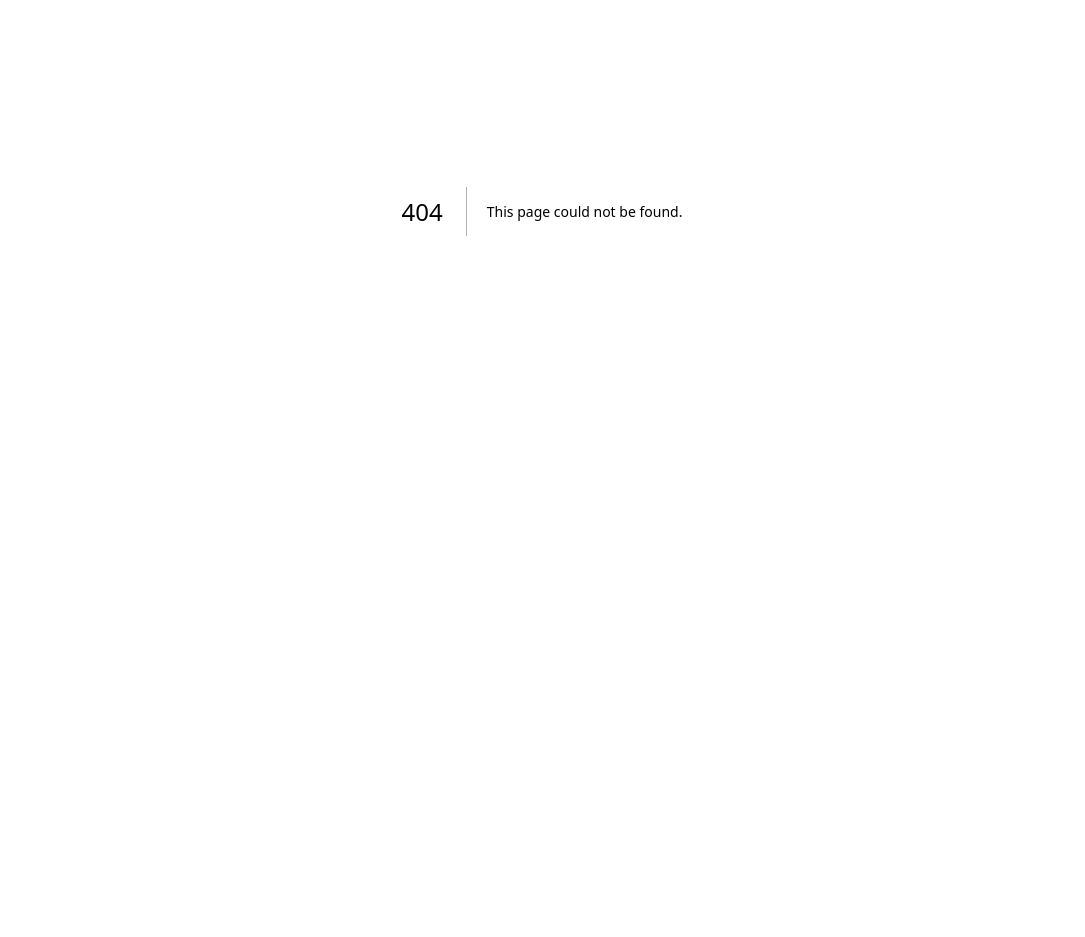
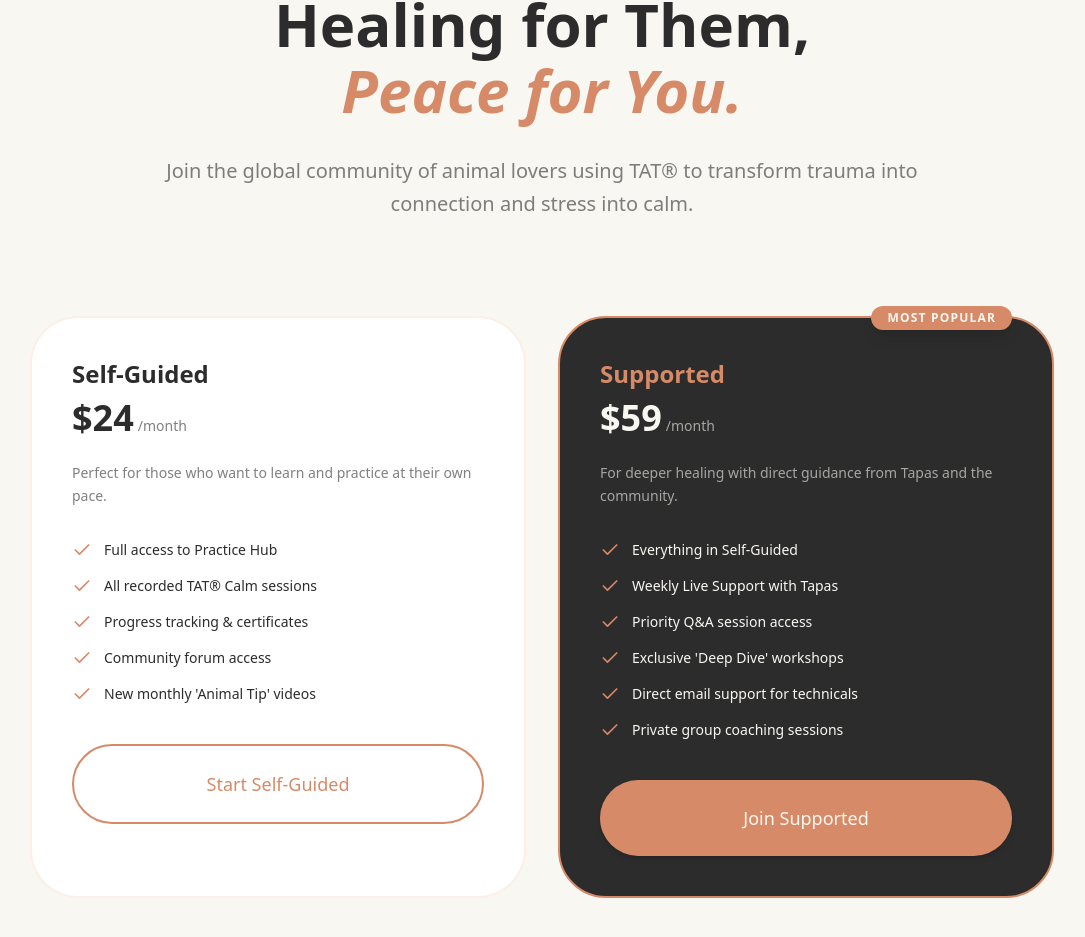
Before and after one commit to Siyoul-Jung/tat-calm-animals, a Next.js app: page /membership in a window 1280 px wide. Before the commit this address had no page. Shown: the part 189-1126 px from the top of the page, without its empty margins (98-1183 px from the left). Before the commit the page ends 800 px from the top, so only its background shows below. Built offline with nearby package versions, Linux system fonts and the light colour scheme.

Commit message:
feat: add membership detail page and integrate conversion funnel

```diff
--- /dev/null
+++ b/src/app/membership/page.tsx
@@ -0,0 +1,183 @@
+// src/app/membership/page.tsx
+'use client';
+
+import { motion } from 'framer-motion';
+import { Check, Star, ShieldCheck, Zap, Users, ShieldAlert, ChevronRight, HelpCircle } from 'lucide-react';
+import Button from '@/components/ui/Button';
+import Link from 'next/link';
+
+export default function MembershipPage() {
+  const tiers = [
+    {
+      name: "Self-Guided",
+      price: "24",
+      description: "Perfect for those who want to learn and practice at their own pace.",
+      features: [
+        "Full access to Practice Hub",
+        "All recorded TAT® Calm sessions",
+        "Progress tracking & certificates",
+        "Community forum access",
+        "New monthly 'Animal Tip' videos"
+      ],
+      buttonText: "Start Self-Guided",
+      popular: false
+    },
+    {
+      name: "Supported",
+      price: "59",
+      description: "For deeper healing with direct guidance from Tapas and the community.",
+      features: [
+        "Everything in Self-Guided",
+        "Weekly Live Support with Tapas",
+        "Priority Q&A session access",
+        "Exclusive 'Deep Dive' workshops",
+        "Direct email support for technicals",
+        "Private group coaching sessions"
+      ],
+      buttonText: "Join Supported",
+      popular: true
+    }
+  ];
+
+  const faqs = [
+    {
+      q: "Can I switch between tiers later?",
+      a: "Yes! You can upgrade to the Supported tier or move to Self-Guided at any time from your account settings."
+    },
+    {
+      q: "Do I need prior TAT experience?",
+      a: "Not at all. Our 'Start Here' onboarding program is designed specifically for complete beginners."
+    },
+    {
+      q: "How do the live sessions work?",
+      a: "Live sessions are held via Zoom every Thursday. You can submit questions in advance or ask live."
+    }
+  ];
+
+  return (
+    <div className="min-h-screen bg-cream pt-32 pb-20 overflow-hidden">
+      {/* Hero Section */}
+      <section className="max-w-7xl mx-auto px-6 mb-24 text-center">
+        <motion.div
+          initial={{ opacity: 0, y: 20 }}
+          animate={{ opacity: 1, y: 0 }}
+          className="max-w-3xl mx-auto"
+        >
+          <span className="inline-block px-4 py-1.5 rounded-full bg-brand/10 text-brand text-xs font-bold uppercase tracking-widest mb-6">
+            The Membership
+          </span>
+          <h1 className="text-5xl md:text-6xl font-bold text-charcoal mb-8 leading-[1.1]">
+            Healing for Them, <br/>
+            <span className="text-brand italic">Peace for You.</span>
+          </h1>
+          <p className="text-xl text-charcoal/60 mb-10 leading-relaxed">
+            Join the global community of animal lovers using TAT® to transform trauma into connection and stress into calm.
+          </p>
+        </motion.div>
+      </section>
+
+      {/* Tiers Section */}
+      <section className="max-w-7xl mx-auto px-6 mb-32">
+        <div className="grid md:grid-cols-2 gap-8 max-w-5xl mx-auto">
+          {tiers.map((tier, idx) => (
+            <motion.div
+              key={tier.name}
+              initial={{ opacity: 0, x: idx === 0 ? -20 : 20 }}
+              animate={{ opacity: 1, x: 0 }}
+              transition={{ delay: 0.2 }}
+              className={`relative p-10 rounded-[3rem] border-2 transition-all hover:shadow-2xl ${
+                tier.popular
+                  ? 'bg-charcoal text-cream border-brand'
+                  : 'bg-white text-charcoal border-brand-light/30'
+              }`}
+            >
+              {tier.popular && (
+                <div className="absolute top-0 right-10 -translate-y-1/2 bg-brand text-cream px-4 py-1 rounded-full text-xs font-bold uppercase tracking-widest shadow-lg">
+                  Most Popular
+                </div>
+              )}
+
+              <h3 className={`text-2xl font-bold mb-2 ${tier.popular ? 'text-brand' : 'text-charcoal'}`}>
+                {tier.name}
+              </h3>
+              <div className="flex items-baseline gap-1 mb-6">
+                <span className="text-4xl font-bold">${tier.price}</span>
+                <span className="text-sm opacity-60">/month</span>
+              </div>
+              <p className={`mb-8 text-sm leading-relaxed ${tier.popular ? 'text-cream/60' : 'text-charcoal/60'}`}>
+                {tier.description}
+              </p>
+
+              <ul className="space-y-4 mb-10">
+                {tier.features.map(feature => (
+                  <li key={feature} className="flex gap-3 text-sm font-medium">
+                    <Check className={`w-5 h-5 flex-shrink-0 ${tier.popular ? 'text-brand' : 'text-brand'}`} />
+                    {feature}
+                  </li>
+                ))}
+              </ul>
+
+              <Button
+                variant={tier.popular ? "primary" : "outline"}
+                className="w-full py-6 text-lg"
+              >
+                {tier.buttonText}
+              </Button>
+            </motion.div>
+          ))}
+        </div>
+      </section>
+
+      {/* Values Section */}
+      <section className="bg-brand-light/10 py-32 rounded-[4rem] mb-32 mx-4">
+        <div className="max-w-7xl mx-auto px-6">
+          <div className="grid md:grid-cols-3 gap-12">
+            {[
+              { icon: ShieldCheck, title: "Scientific Foundation", text: "Based on 30+ years of clinical results and thousands of case studies." },
+              { icon: Users, title: "Global Community", text: "Connect with certified TAT® pros and pet lovers worldwide." },
+              { icon: Zap, title: "Instant Impact", text: "Simple poses and steps designed for immediate nervous system relief." }
+            ].map((v, i) => (
+              <div key={i} className="text-center">
+                <div className="w-16 h-16 bg-white rounded-3xl flex items-center justify-center mx-auto mb-6 shadow-sm">
+                  <v.icon className="text-brand w-8 h-8" />
+                </div>
+                <h4 className="text-xl font-bold mb-3 text-charcoal">{v.title}</h4>
+                <p className="text-sm text-charcoal/60 leading-relaxed">{v.text}</p>
+              </div>
+            ))}
+          </div>
+        </div>
+      </section>
+
+      {/* FAQ Section */}
+      <section className="max-w-3xl mx-auto px-6 mb-32">
+        <h2 className="text-3xl font-bold text-center mb-12">Common Questions</h2>
+        <div className="space-y-6">
+          {faqs.map(faq => (
+            <div key={faq.q} className="bg-white p-6 rounded-3xl border border-brand-light/20">
+              <h4 className="font-bold text-charcoal flex items-center gap-2 mb-2">
+                <HelpCircle className="w-4 h-4 text-brand" />
+                {faq.q}
+              </h4>
+              <p className="text-sm text-charcoal/60 pl-6">{faq.a}</p>
+            </div>
+          ))}
+        </div>
+      </section>
+
+      {/* Footer CTA */}
+      <section className="max-w-5xl mx-auto px-6 text-center">
+        <div className="bg-brand p-12 md:p-20 rounded-[4rem] text-cream relative overflow-hidden">
+           <div className="absolute top-0 left-0 w-full h-full bg-gradient-to-br from-white/10 to-transparent rotate-45 translate-x-1/2 -translate-y-1/2" />
+           <h2 className="text-4xl font-bold mb-6 relative z-10">Start Your Animal&apos;s Journey</h2>
+           <p className="text-cream/80 mb-10 max-w-xl mx-auto relative z-10">
+             Give your pet the gift of calm today. No commitment, cancel anytime.
+           </p>
+           <Button variant="outline" className="bg-white text-brand border-white hover:bg-cream relative z-10 px-12 py-6 text-xl">
+             Get Started Now
+           </Button>
+        </div>
+      </section>
+    </div>
+  );
+}
--- a/src/components/Navbar.tsx
+++ b/src/components/Navbar.tsx
@@ -73,7 +73,7 @@
             href="/membership"
             className="bg-brand text-cream px-5 py-2 rounded-full text-sm font-semibold hover:bg-brand/90 transition-all hover:shadow-lg active:scale-95"
           >
-            Join Now
+            Membership
           </Link>
         </div>
 
--- a/src/components/Pricing.tsx
+++ b/src/components/Pricing.tsx
@@ -3,96 +3,97 @@
 
 import { motion } from 'framer-motion';
 import { Check, Info } from 'lucide-react';
+import Link from 'next/link';
 import Button from '@/components/ui/Button';
 
 export default function Pricing() {
   const tiers = [
     {
-      name: "Self-Guided",
-      price: "24",
-      description: "Perfect for starting your journey with your animals at your own pace.",
+      name: 'Self-Guided',
+      price: '$24',
+      description: 'Ideal for those who want to practice at their own pace.',
       features: [
-        "Full Library of 2-Minute Sessions",
-        "Foundational TAT® Courses",
-        "Community Access",
-        "Progress Tracking"
+        'Full Course Library',
+        'Practice Dashboard',
+        'Community Access',
+        'Progress Tracking'
       ],
-      cta: "Start Healing",
+      cta: 'Start Self-Guided',
       popular: false
     },
     {
-      name: "Supported",
-      price: "59",
-      description: "For those seeking deeper guidance and professional support.",
+      name: 'Supported',
+      price: '$59',
+      description: 'The complete experience with live guidance from Tapas.',
       features: [
-        "Everything in Self-Guided",
-        "Live Monthly Support Sessions",
-        "Professional Lead Guidance",
-        "Priority Support Access",
-        "Exclusive Deep Dive Workshops"
+        'Everything in Self-Guided',
+        'Weekly Live Sessions',
+        'Direct Q&A with Tapas',
+        'Priority Support'
       ],
-      cta: "Get Full Support",
+      cta: 'Join Supported',
       popular: true
     }
   ];
 
   return (
-    <section id="membership" className="py-24 bg-cream/50 relative">
+    <section id="membership" className="py-32 bg-white relative overflow-hidden">
       <div className="max-w-7xl mx-auto px-6">
-        <div className="text-center mb-16">
-          <h2 className="text-4xl md:text-5xl font-semibold mb-6 text-charcoal">Choose Your Path</h2>
-          <p className="text-xl text-charcoal/60 max-w-xl mx-auto">
-             Flexible memberships designed for every animal lover&apos;s needs.
+        <div className="text-center mb-20">
+          <h2 className="text-4xl md:text-5xl font-bold text-charcoal mb-6">Choose Your Path to Calm</h2>
+          <p className="text-xl text-charcoal/60 max-w-2xl mx-auto">
+            Whether you&apos;re just starting or looking for deep transformation, we have a membership that fits your journey.
           </p>
         </div>
 
         <div className="grid md:grid-cols-2 gap-8 max-w-5xl mx-auto">
-          {tiers.map((tier, i) => (
+          {tiers.map((tier, idx) => (
             <motion.div
               key={tier.name}
               initial={{ opacity: 0, y: 20 }}
               whileInView={{ opacity: 1, y: 0 }}
               viewport={{ once: true }}
-              transition={{ delay: i * 0.2 }}
-              className={`relative bg-cream p-10 rounded-[3rem] border-2 transition-all hover:shadow-2xl ${
-                tier.popular ? 'border-brand-light shadow-xl' : 'border-brand-light/20'
+              transition={{ delay: idx * 0.1 }}
+              className={`p-10 rounded-[3rem] border-2 transition-all hover:shadow-2xl hover:scale-[1.02] flex flex-col ${
+                tier.popular
+                  ? 'border-brand bg-brand/5'
+                  : 'border-brand-light/20 bg-cream/30'
               }`}
             >
               {tier.popular && (
-                <div className="absolute -top-4 left-1/2 -translate-x-1/2 bg-brand text-cream px-6 py-1 rounded-full text-xs font-bold tracking-widest uppercase">
-                  Most Supported
+                <div className="bg-brand text-white text-[10px] font-bold uppercase tracking-widest px-4 py-1.5 rounded-full w-fit mb-6">
+                  Most Popular
                 </div>
               )}
 
-              <div className="mb-8">
-                <h3 className="text-2xl font-bold mb-4 text-charcoal">{tier.name}</h3>
-                <div className="flex items-baseline gap-1">
-                   <span className="text-5xl font-bold text-brand">${tier.price}</span>
-                   <span className="text-charcoal/50 font-medium">/month</span>
+              <h3 className="text-2xl font-bold text-charcoal mb-2">{tier.name}</h3>
+              <div className="flex items-baseline gap-1 mb-8">
+                <span className="text-4xl font-bold text-charcoal">{tier.price}</span>
+                <span className="text-sm text-charcoal/40 font-medium">/month</span>
               </div>
-                <p className="mt-4 text-charcoal/60 leading-relaxed font-medium">
+
+              <p className="text-charcoal/60 mb-8 text-sm leading-relaxed">
                 {tier.description}
               </p>
-              </div>
 
-              <div className="space-y-4 mb-10">
+              <div className="space-y-4 mb-10 flex-grow">
                 {tier.features.map((feature) => (
                   <div key={feature} className="flex items-center gap-3">
-                    <div className="w-5 h-5 rounded-full bg-brand-light/50 flex items-center justify-center shrink-0">
-                      <Check className="w-3.5 h-3.5 text-brand" strokeWidth={3} />
-                    </div>
-                    <span className="text-charcoal/80 text-sm font-medium">{feature}</span>
+                    <Check className="w-5 h-5 text-brand" />
+                    <span className="text-sm font-medium text-charcoal/80">{feature}</span>
                   </div>
                 ))}
               </div>
 
+                <Link href="/membership" className="w-full">
                   <Button
-                variant={tier.popular ? 'primary' : 'outline'}
-                className="w-full"
+                    variant={tier.popular ? "primary" : "outline"}
+                    className={`w-full ${tier.popular ? 'bg-brand text-cream border-brand' : 'border-brand text-brand hover:bg-brand/5'}`}
                     size="lg"
                   >
                     {tier.cta}
                   </Button>
+                </Link>
 
               <p className="text-center mt-6 text-xs text-charcoal/40 font-medium flex items-center justify-center gap-1 cursor-help group">
                  <Info className="w-3 h-3" />
```
Lines whose indentation alone changed are shown as unchanged.
